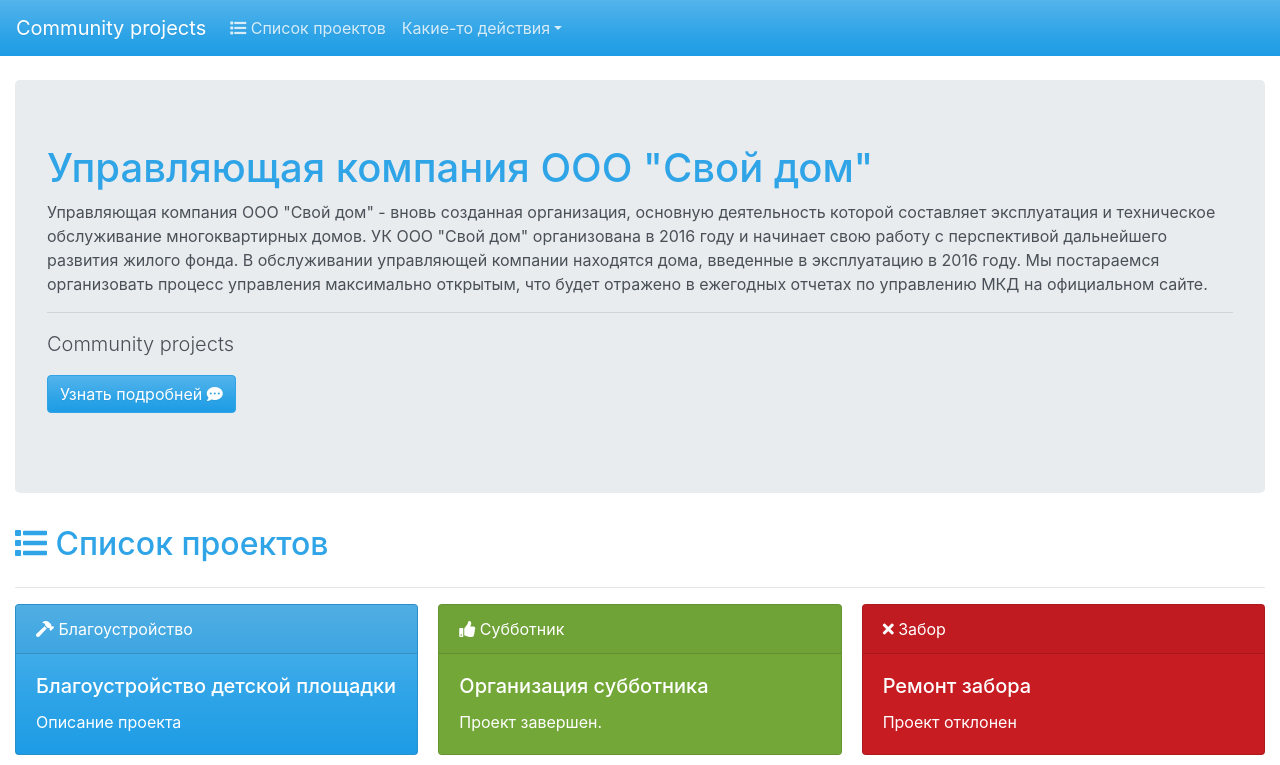
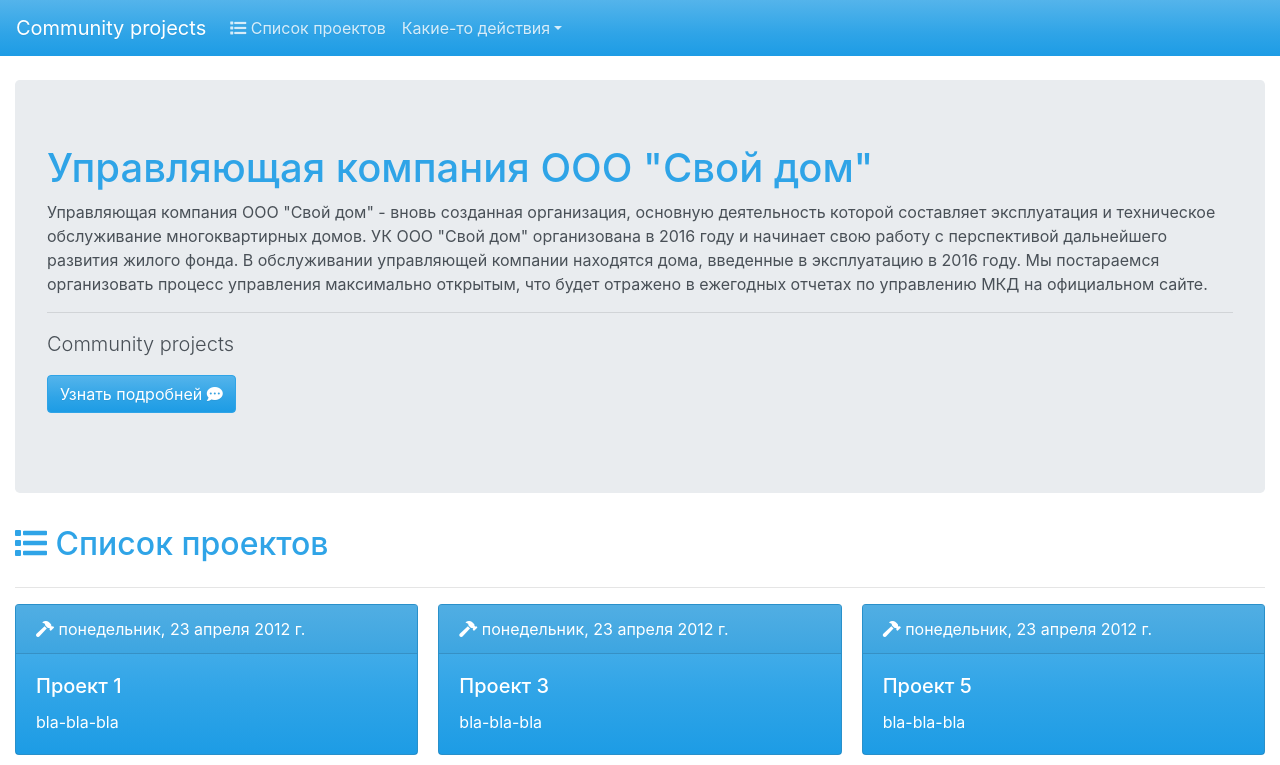
Before and after one commit to AlLevykin/leadersofdigital-ui, a React (Create React App) app: page / in a window 1280 px wide. Shown: the top 765 px of the page. Built offline with nearby package versions, Linux system fonts and the light colour scheme.

Commit message:
Добавлен компонент Projects.

```diff
--- /dev/null
+++ b/src/components/containers/Projects.js
@@ -0,0 +1,11 @@
+import { connect } from 'react-redux'
+import ProjectList from '../ui/ProjectList'
+
+const Projects = connect(
+    state =>
+        ({
+            projects: state.projects
+        })
+)(ProjectList)
+
+export default Projects
--- a/src/components/ui/Content.js
+++ b/src/components/ui/Content.js
@@ -1,68 +1,10 @@
 import React from 'react';
 import Container from 'react-bootstrap/Container'
-import Row from 'react-bootstrap/Row'
-import Col from 'react-bootstrap/Col'
-import Card from 'react-bootstrap/Card'
-
-import About from '../containers/About'
+import Projects from '../containers/Projects'
 
 const Content = () =>
 <Container fluid={true}>
-<Row>
-  <Col>
-    <About/>
-  </Col>
-</Row>
-<Row>
-  <Col>
-    <h2><i className="fas fa-list"></i> Список проектов</h2>
-  </Col>
-</Row>
-<Row>
-  <Col>
-    <hr/>
-  </Col>
-</Row>
-<Row>
-  <Col>
-  <div className="card-columns">
-    <Card bg="primary" text="white">
-      <Card.Header><i className="fas fa-hammer"></i> Благоустройство</Card.Header>
-      <Card.Body>
-        <Card.Title className="text-white">Благоустройство детской площадки</Card.Title>
-        <Card.Text>
-          Описание проекта
-        </Card.Text>
-      </Card.Body>
-    </Card>
-
-    <Card bg="success" text="white">
-      <Card.Header><i className="fas fa-thumbs-up"></i> Субботник</Card.Header>
-      <Card.Body>
-        <Card.Title className="text-white">Организация субботника</Card.Title>
-        <Card.Text>
-          Проект завершен.
-        </Card.Text>
-      </Card.Body>
-    </Card>
-
-    <Card bg="danger" text="white">
-      <Card.Header><i className="fas fa-times"></i> Забор</Card.Header>
-      <Card.Body>
-        <Card.Title className="text-white">Ремонт забора</Card.Title>
-        <Card.Text>
-          Проект отклонен
-        </Card.Text>
-      </Card.Body>
-    </Card>
-  </div>
-  </Col>
-</Row>
-<Row>
-  <Col>
-    <hr/>
-  </Col>
-</Row>
+<Projects/>
 </Container>
 
 export default Content
--- /dev/null
+++ b/src/components/ui/ProjectList.js
@@ -0,0 +1,46 @@
+import React, {Fragment} from 'react';
+import Row from 'react-bootstrap/Row'
+import Col from 'react-bootstrap/Col'
+import Card from 'react-bootstrap/Card'
+import About from '../containers/About'
+
+const ProjectList = ({projects}) =>
+<Fragment>
+    <About/>
+    <Row>
+    <Col>
+        <h2><i className="fas fa-list"></i> Список проектов</h2>
+    </Col>
+    </Row>
+    <Row>
+    <Col>
+        <hr/>
+    </Col>
+    </Row>
+    <Row>
+    <Col>
+        <div className="card-columns">
+        {
+            projects.map(project =>
+                <Card key={project.id} bg="primary" text="white">
+                    <Card.Header><i className="fas fa-hammer"></i> {new Date(project.timestamp).toLocaleString('ru-RU', { weekday: 'long', year: 'numeric', month: 'long', day: 'numeric' })}</Card.Header>
+                    <Card.Body>
+                        <Card.Title className="text-white">{project.title}</Card.Title>
+                        <Card.Text>
+                        {project.description}
+                        </Card.Text>
+                    </Card.Body>
+                </Card>
+            )
+        }
+        </div>
+    </Col>
+    </Row>
+    <Row>
+    <Col>
+        <hr/>
+    </Col>
+    </Row>
+</Fragment>
+
+export default ProjectList
```
